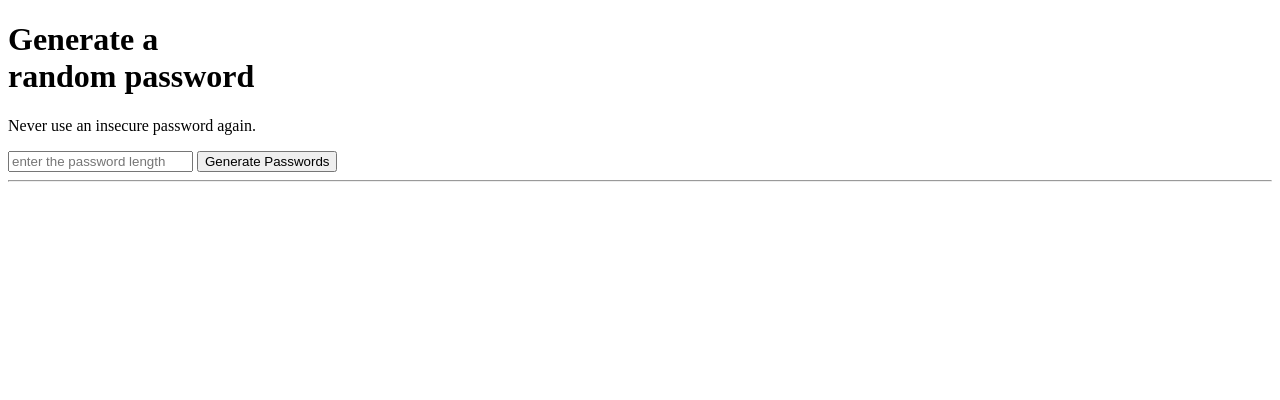
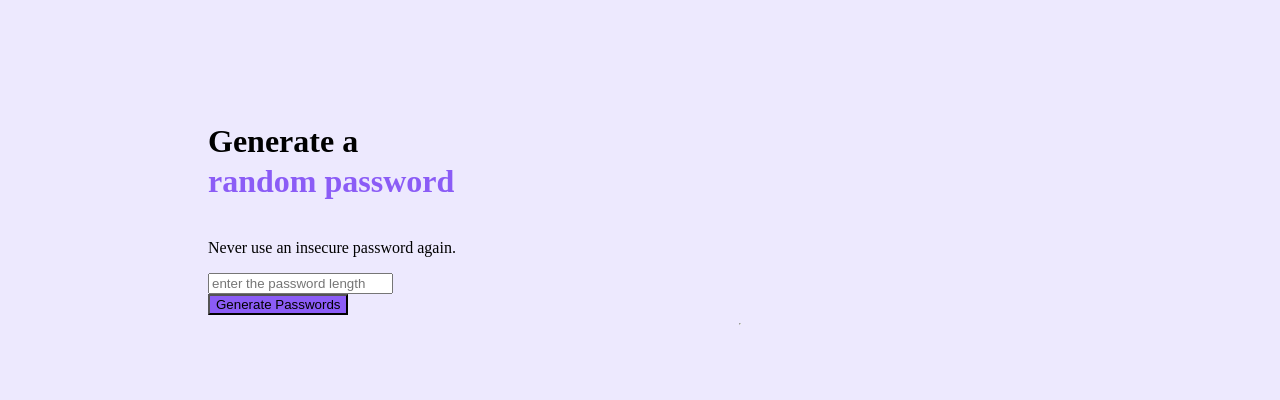
Before and after one commit to asmaaHamdym/Password-generator, a plain HTML site: page index.html in a window 1280 px wide. Drawn offline with Linux system fonts and the light colour scheme.

Commit message:
added basic styling

```diff
--- a/index.html
+++ b/index.html
@@ -5,9 +5,12 @@
     <meta charset="UTF-8">
     <meta name="viewport" content="width=device-width, initial-scale=1.0">
     <title>Random Password Generator</title>
+    <link rel="stylesheet" href="styles.css">
 </head>
 
 <body>
+    <main>
+
         <h1>Generate a <br><span>random password</span>
         </h1>
         <p>Never use an insecure password again.</p>
@@ -17,6 +20,8 @@
         <p class="result"></p>
         <p class="result"></p>
 
+    </main>
+
 </body>
 
 </html>
--- a/styles.css
+++ b/styles.css
@@ -0,0 +1,44 @@
+/* create css variables */
+:root {
+    --text: #1F2937;
+    --background: #EDE9FE;
+    --backfround-variant: #273549;
+    --accent: #8B5CF6;
+
+}
+
+.darkmode {
+    --text: #EDE9FE;
+    --background: #1F2937;
+    --backfround-variant: #273549;
+    --accent: #8B5CF6;
+}
+
+body {
+    background: var(--background);
+
+}
+
+main {
+    margin-left: 200px;
+    margin-top: 100px;
+    display: flex;
+    flex-direction: column;
+    justify-content: center;
+    align-items: start;
+
+    span {
+        color: var(--accent);
+    }
+
+    button {
+        background: var(--accent);
+    }
+
+    h1 {
+        font-weight: 1800;
+        font-size: xx-large;
+        line-height: 40px;
+    }
+
+}
```
Lines whose indentation alone changed are shown as unchanged.
